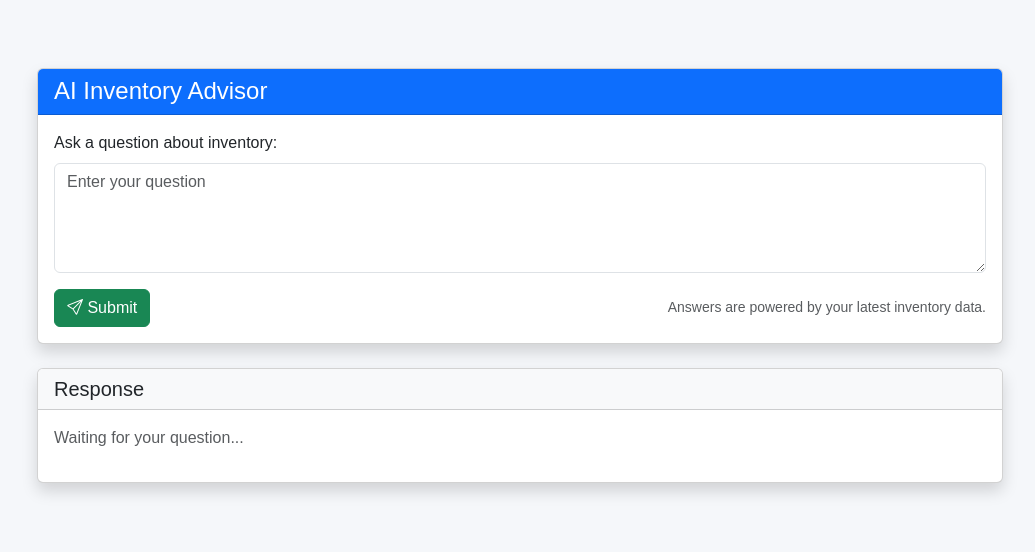
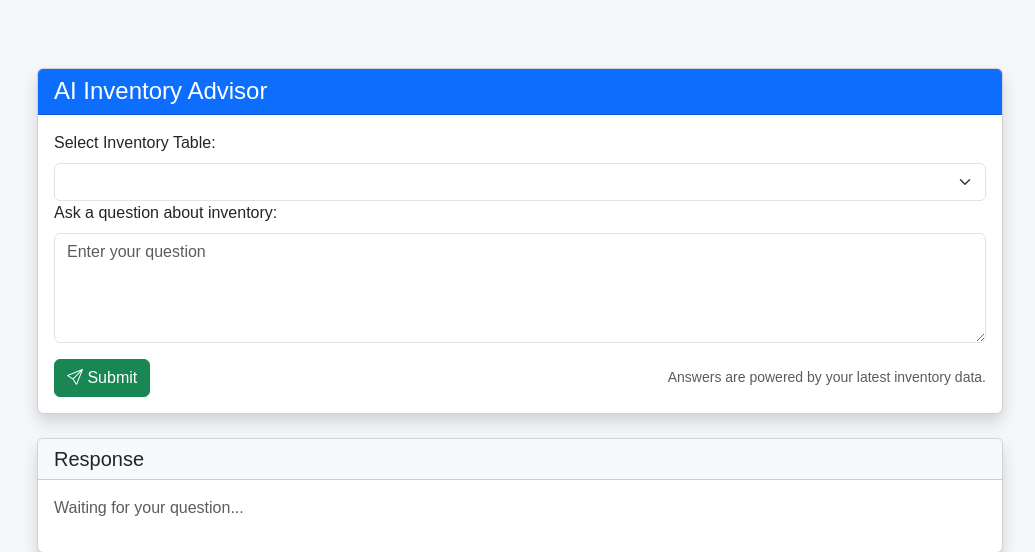
Before and after one commit to lk18tu/COSC4P02_inventory, a Django app: page /inventory_analysis/advisor/ in a window 1280 px wide. Shown: the top 552 px of the page, without its empty margins (245-1280 px from the left). Run offline with Django 5.2, Linux system fonts and the light colour scheme; data that the repository does not hold is empty.

Commit message:
table select bar for LLm and updated more history logs

```diff
--- a/src/inventory_track/inventory_analysis/templates/inventory_analysis/llm_advisor.html
+++ b/src/inventory_track/inventory_analysis/templates/inventory_analysis/llm_advisor.html
@@ -7,10 +7,26 @@
             <h4 class="mb-0">AI Inventory Advisor</h4>
         </div>
         <div class="card-body">
+
+            <!--select table-->
+            <form method="GET" id="table-select-form" action="{% url 'inventory_analysis:llm_advisor' %}">
+                <label for="table-select" class="form-label">Select Inventory Table:</label>
+                <select name="table" id="table-select" class="form-select" onchange="this.form.submit()">
+                    {% for table in inventory_tables %}
+                        <option value="{{ table }}" {% if table == selected_table %}selected{% endif %}>{{ table }}</option>
+                    {% endfor %}
+                </select>
+            </form>
+
             <form method="POST" id="llm-form">
                 {% csrf_token %}
+
+                <!-- Preserve the selected table when submitting -->
+                <input type="hidden" name="table" value="{{ selected_table }}">
+
                 <div class="mb-3">
                     <label for="query-input" class="form-label">Ask a question about inventory:</label>
+
                     <textarea name="query" id="query-input" rows="4" class="form-control" placeholder="Enter your question" required></textarea>
                 </div>
                 <div class="d-flex justify-content-between align-items-center">
--- a/src/inventory_track/inventory_analysis/views.py
+++ b/src/inventory_track/inventory_analysis/views.py
@@ -7,6 +7,7 @@ from io import BytesIO
 import base64
 from .models import InventoryItem
 from django.db.models import Sum
+from django.db import connection
 
 
 DEEPSEEK_API_KEY = "sk-a63cce70f55d493d99f9c0ad4993b4f9"
@@ -15,21 +16,44 @@ DEEPSEEK_API_URL = "https://api.deepseek.com/v1/chat/completions"
 
 MODEL_NAME = "deepseek-chat"
 
-def get_inventory_context():
-    items = InventoryItem.objects.all().order_by("quantity")[:10]
-    if not items:
-        return "No inventory data available."
+def get_available_inventory_tables():
+    """Retrieve available inventory table names from inventoryapp_invtable_metadata where table_type='inventory'."""
+    try:
+        with connection.cursor() as cursor:
+            cursor.execute("SELECT table_name FROM inventoryapp_invtable_metadata WHERE table_type = 'inventory'")
+            tables = [row[0] for row in cursor.fetchall()]  # Extract table names
+        return tables
+    except Exception as e:
+        print(f"Error fetching inventory tables: {e}")
+        return []
 
-    inventory_info = "\n".join([f"{item.name}: {item.quantity} in stock" for item in items])
+def get_inventory_context(selected_table):
+    with connection.cursor() as cursor:
+        try:
+            with connection.cursor() as cursor:
+                cursor.execute(f"SELECT title, quantity_stock FROM {selected_table} ORDER BY quantity_stock ASC LIMIT 10")
+                rows = cursor.fetchall()
+                print("Feched")
+                if rows:
+                    inventory_info = "\n".join([f"{title}: {quantity_stock} in stock" for title, quantity_stock in rows])
+        except Exception as e:
+            print(f"error fetching {str(e)}")
+            inventory_info = f"Error fetching inventory: {str(e)}"
+
+
     context = f"Current Inventory Data:\n{inventory_info}\n\n"
     return context
 
 def llm_advisor(request):
-    if request.method == "POST":
+    inventory_tables = get_available_inventory_tables()  # Fetch table names
+    selected_table = request.GET.get("table") or request.POST.get("table") or (inventory_tables[0] if inventory_tables else None)
+
+    if request.method == "POST" and selected_table:
         try:
             user_input = request.POST.get("query", "").strip()
 
-            inventory_context = get_inventory_context()
+
+            inventory_context = get_inventory_context(selected_table) if selected_table else "No inventory table selected."
 
             data = {
                 "model": MODEL_NAME,
@@ -59,7 +83,10 @@ def llm_advisor(request):
         except Exception as e:
             return JsonResponse({"error": str(e)}, status=500)
 
-    return render(request, "inventory_analysis/llm_advisor.html")
+    return render(request, "inventory_analysis/llm_advisor.html", {
+        "inventory_tables": inventory_tables,
+        "selected_table": selected_table
+    })
 
 
 def search_inventory(request):
```
Also changed, not shown: src/inventory_track/inventoryApp/views.py (+11 -6 lines), src/inventory_track/media/inventory_images/silverCar.jpg (added).
